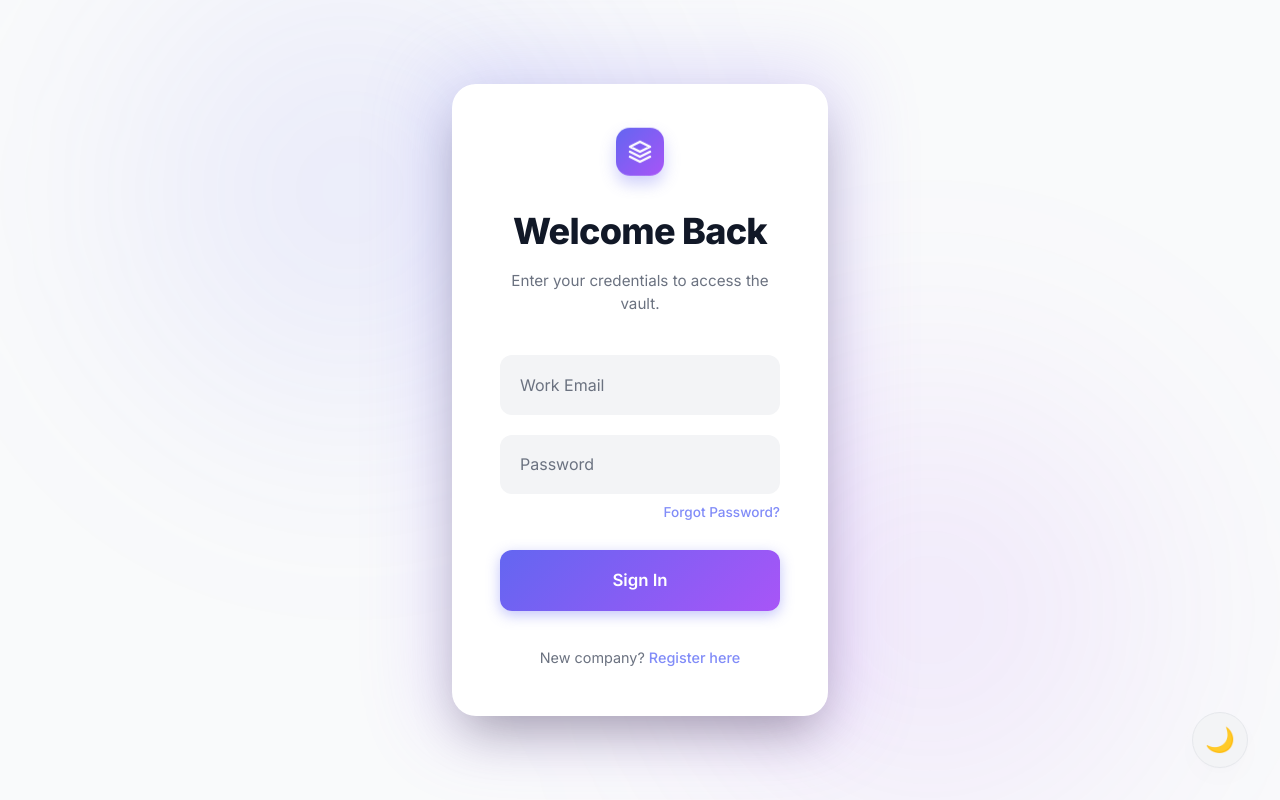
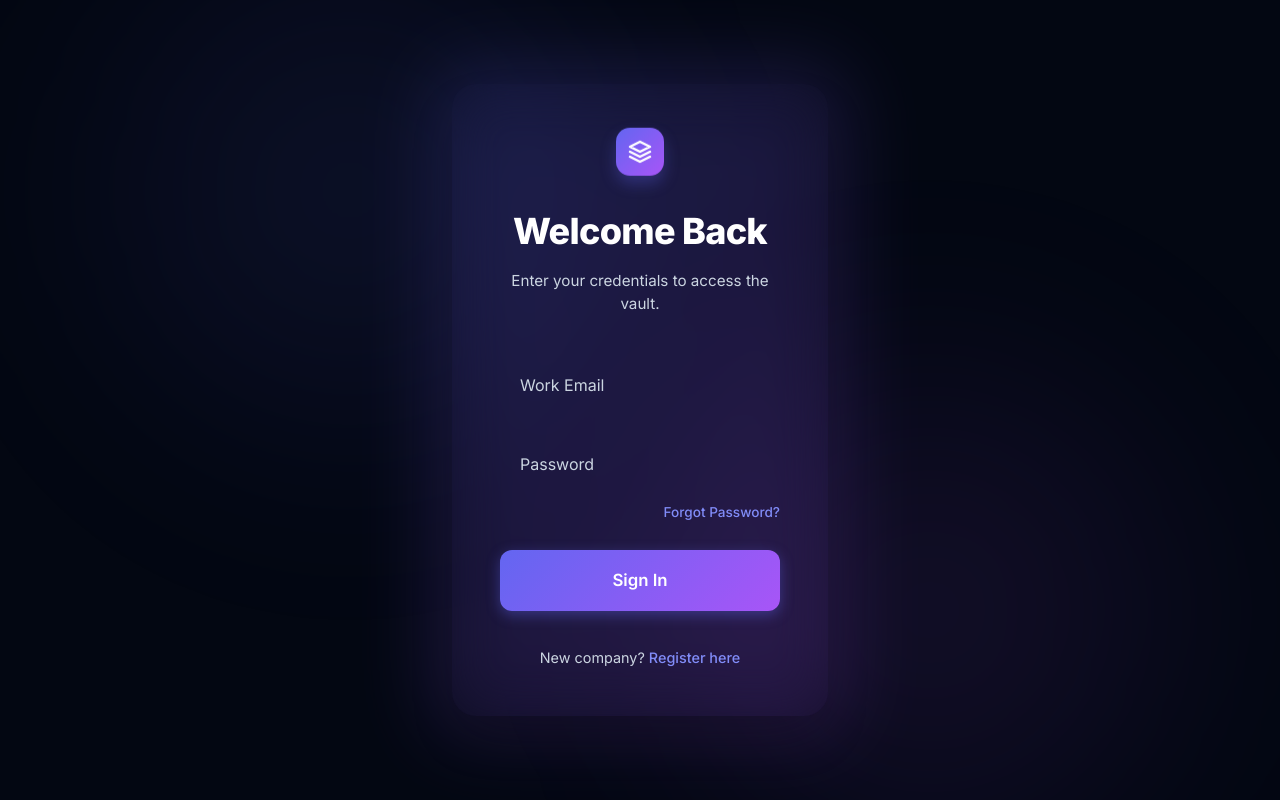
Before and after one commit to atul-codes1/recruitflow, a Next.js app: page /login in a window 1280 px wide. Built offline with nearby package versions, Linux system fonts and the light colour scheme.

Commit message:
feat: redesign ThemeToggle as inline pill and move to header

```diff
--- a/src/app/[domain]/dashboard/DashboardHeader.js
+++ b/src/app/[domain]/dashboard/DashboardHeader.js
@@ -3,6 +3,7 @@
 import { useState } from 'react';
 import Link from 'next/link';
 import { usePathname, useRouter } from 'next/navigation';
+import ThemeToggle from '@/components/ThemeToggle';
 
 /**
  * Dashboard Navigation Header (Client Component)
@@ -100,6 +101,9 @@ export default function DashboardHeader({ domain, profile }) {
         {/* Right Side */}
         <div style={{ display: 'flex', alignItems: 'center', gap: '1.5rem' }}>
           <div className="hide-on-mobile" style={{ display: 'flex', alignItems: 'center', gap: '1.5rem' }}>
+
+            <ThemeToggle />
+
             <div
               style={{ position: 'relative' }}
               onMouseEnter={() => setIsDropdownOpen(true)}
@@ -336,6 +340,9 @@ export default function DashboardHeader({ domain, profile }) {
           <Link href={`/boards/${domain}`} target="_blank" className="btn-secondary" style={{ justifyContent: 'center' }}>
             Public Portal ↗
           </Link>
+          <div style={{ display: 'flex', justifyContent: 'center', marginTop: '0.5rem' }}>
+            <ThemeToggle />
+          </div>
         </div>
       )}
     </header>
--- a/src/app/layout.js
+++ b/src/app/layout.js
@@ -32,7 +32,6 @@ export default function RootLayout({ children }) {
     <html lang="en" className={`${inter.variable} ${outfit.variable}`}>
       <body style={{ fontFamily: 'var(--font-inter, var(--font-sans))' }}>
         {children}
-        <ThemeToggle />
       </body>
     </html>
   );
--- a/src/components/ThemeToggle.js
+++ b/src/components/ThemeToggle.js
@@ -44,32 +44,67 @@ export default function ThemeToggle() {
   if (!mounted) return null;
 
   return (
-    <button
-      onClick={toggleTheme}
+    <div
       style={{
-        position: 'fixed',
-        bottom: '2rem',
-        right: '2rem',
-        width: '3.5rem',
-        height: '3.5rem',
-        borderRadius: '50%',
-        background: 'var(--color-surface-800)',
-        border: '1px solid var(--color-surface-700)',
-        color: 'var(--color-surface-100)',
         display: 'flex',
         alignItems: 'center',
-        justifyContent: 'center',
-        fontSize: '1.5rem',
-        cursor: 'pointer',
-        zIndex: 9999,
-        boxShadow: 'var(--shadow-glass)',
-        transition: 'all 0.2s',
+        background: 'var(--bg-subtle)',
+        borderRadius: '9999px',
+        padding: '0.25rem',
+        gap: '0.25rem',
+        border: '1px solid var(--border-light)'
       }}
-      className="hover-row"
       aria-label="Toggle Light/Dark Theme"
       title="Toggle Light/Dark Theme"
     >
-      {theme === 'dark' ? '☀️' : '🌙'}
-    </button>
+      <button
+        onClick={() => {
+          setTheme('light');
+          localStorage.setItem('theme', 'light');
+          document.documentElement.setAttribute('data-theme', 'light');
+        }}
+        style={{
+          background: theme === 'light' ? 'var(--color-surface-100)' : 'transparent',
+          color: theme === 'light' ? 'var(--color-surface-900)' : 'var(--color-surface-400)',
+          border: 'none',
+          borderRadius: '50%',
+          width: '28px',
+          height: '28px',
+          display: 'flex',
+          alignItems: 'center',
+          justifyContent: 'center',
+          cursor: 'pointer',
+          transition: 'all 0.2s ease',
+          boxShadow: theme === 'light' ? '0 2px 4px rgba(0,0,0,0.1)' : 'none',
+          fontSize: '0.875rem'
+        }}
+      >
+        ☀️
+      </button>
+      <button
+        onClick={() => {
+          setTheme('dark');
+          localStorage.setItem('theme', 'dark');
+          document.documentElement.setAttribute('data-theme', 'dark');
+        }}
+        style={{
+          background: theme === 'dark' ? 'var(--color-surface-800)' : 'transparent',
+          color: theme === 'dark' ? 'var(--color-surface-100)' : 'var(--color-surface-400)',
+          border: 'none',
+          borderRadius: '50%',
+          width: '28px',
+          height: '28px',
+          display: 'flex',
+          alignItems: 'center',
+          justifyContent: 'center',
+          cursor: 'pointer',
+          transition: 'all 0.2s ease',
+          boxShadow: theme === 'dark' ? '0 2px 4px rgba(0,0,0,0.3)' : 'none',
+          fontSize: '0.875rem'
+        }}
+      >
+        🌙
+      </button>
+    </div>
   );
 }
```
